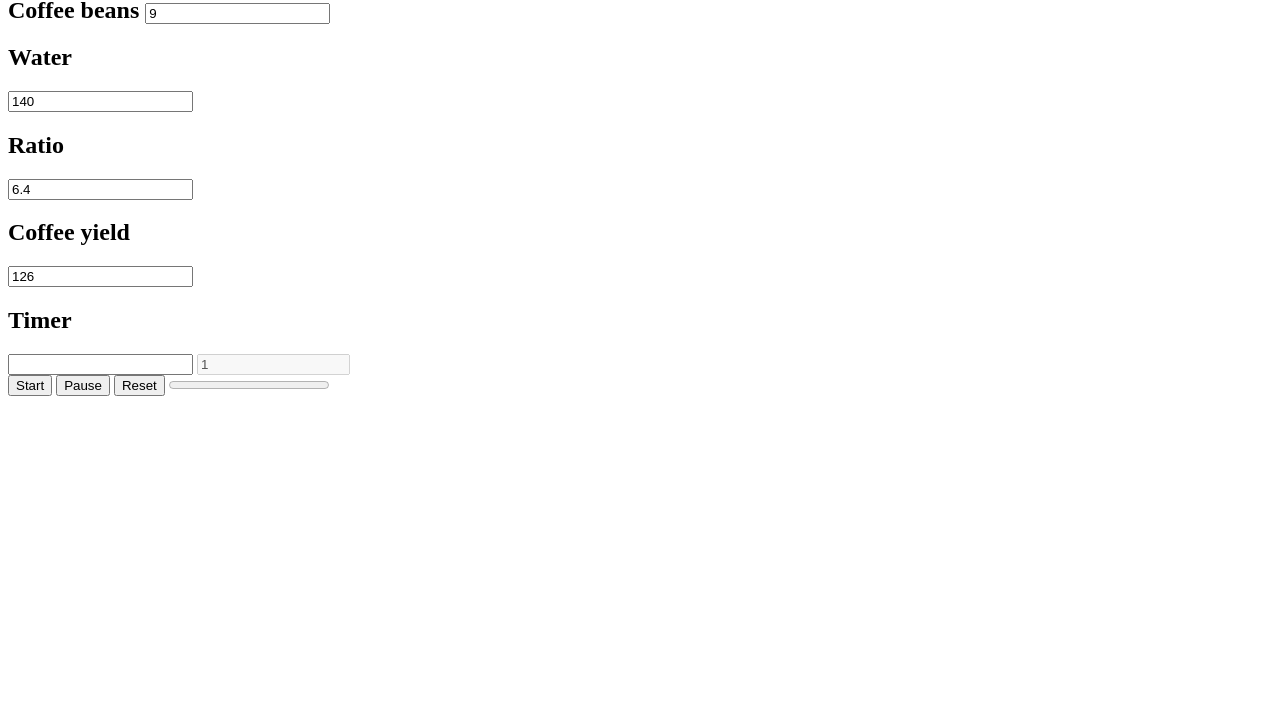
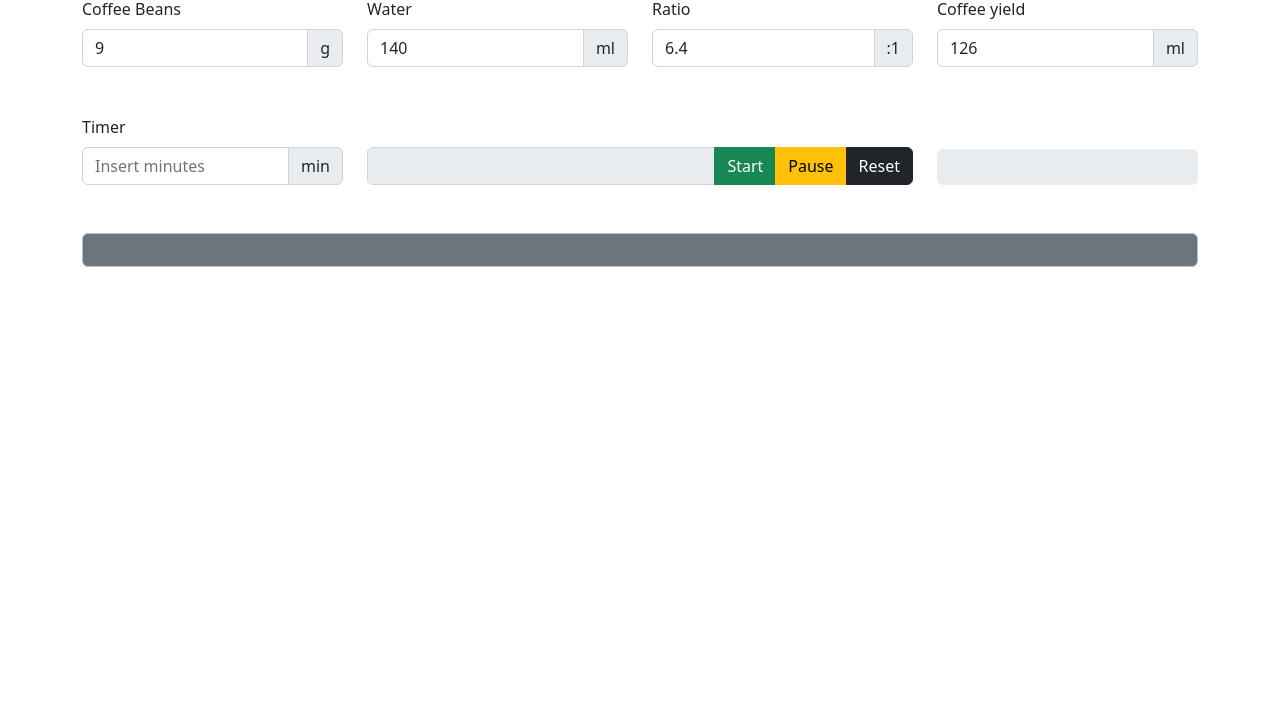
Before and after one commit to MartinChovanec/coffee-calculator, a plain HTML site: page index.html in a window 1280 px wide. Shown: the part 83-800 px from the top of the page. Drawn offline with nearby package versions, Linux system fonts and the light colour scheme.

Commit message:
styling created

```diff
--- a/index.html
+++ b/index.html
@@ -3,48 +3,75 @@
     <head>
         <meta charset="utf-8"/>
         <meta name="viewport" content="width=device-width, initial-scale=1"/>
-        <link rel="stylesheet" href="index.css"/>
+        <link href="https://cdn.jsdelivr.net/npm/bootstrap@5.2.0/dist/css/bootstrap.min.css" rel="stylesheet" integrity="sha384-gH2yIJqKdNHPEq0n4Mqa/HGKIhSkIHeL5AyhkYV8i59U5AR6csBvApHHNl/vI1Bx" crossorigin="anonymous">
+        <link rel="stylesheet" href="index.css">
         <title>
             Coffee brewing calculator
         </title>
     </head>
     <body>
-        <h1>Coffee brewing calculator</h1>
-        <section>
-            <h2>Coffee beans
-    <input type="number" id="coffee-beans" name="coffee-beans" min='1' required size="48" placeholder='enter number' value=9>
-            </h2>
-        </section>
-        <section>
-            <h2>Water</h2>
-            <input type="number" id="water" name="water" min='1' required size="16" placeholder='enter number' value=140>
-        </section>
-        <section>
-            <h2>Ratio</h2>
-            <input type="number" id="ratio" name="ratio" min='1' required size="16" value=6.4>
-        </section>
-        <section>
-            <h2>Coffee yield</h2>
-            <input type="number" id="coffee-yield" name="coffee-yield" min='1' required size="16" value=126>
-        </section>
-        <section>
-            <h2>Timer</h2>
-            <input type="number" id="timereceiver" name="timereceiver" min='1' required size="16">
-            <input type="timer" id="dynamictimer" name="dynamictimer" min='1' required size="16" value=1 disabled>
-        </section>
-        <button id='start' type='button'>
-    Start
-</button>
-        <button id='pause' type='button'>
-    Pause
-</button>
-        <button id='reset' type='button'>
-    Reset
-</button>
-
-        <progress id="progress" max="" value=""> 70% </progress>
-
-        <p id="infoBox"></p>
+        <main class="container mt-4">
+            <noscript>
+                <p>Calculator works only for browsers who support JavaScript.</p>
+            </noscript>
+            <h1>Coffee brewing calculator</h1>
+            <div class="row mb-5">
+                <div class="col-md-3">
+                    <label for="coffee-beans" class="form-label">Coffee Beans</label>
+                    <div class="input-group">
+                        <input type="number" class="form-control" id="coffee-beans" name="coffee-beans" value=9 required min='1'>
+                        <span class="input-group-text">g</span>
+                    </div>
+                </div>
+                <div class="col-md-3">
+                    <label for="water" class="form-label">Water</label>
+                    <div class="input-group">
+                        <input type="number" class="form-control" id="water" name="water" value=140 required min='1'>
+                        <span class="input-group-text">ml</span>
+                    </div>
+                </div>
+                <div class="col-md-3">
+                    <label for="ratio" class="form-label">Ratio</label>
+                    <div class="input-group">
+                        <input type="number" class="form-control" id="ratio" name="ratio" value=6.4 required min='1'>
+                        <span class="input-group-text">:1</span>
+                    </div>
+                </div>
+                <div class="col-md-3">
+                    <label for="coffee-yield" class="form-label">Coffee yield</label>
+                    <div class="input-group">
+                        <input type="number" class="form-control" id="coffee-yield" name="coffee-yield" value=126 required min='1'>
+                        <span class="input-group-text">ml</span>
+                    </div>
+                </div>
+            </div>
+            <div class="row mb-5">
+                <div class="col">
+                    <label for="timereceiver" class="form-label">Timer</label>
+                    <div class="input-group">
+                        <input type="number"class="form-control" id="timereceiver" name="timereceiver" min='0' required size="16" placeholder="Insert minutes">
+                        <span class="input-group-text">min</span>
+                    </div>
+                </div>
+                <div class="col-md-6 align-self-end">
+                    <div class="input-group">
+                        <input type="text" class="form-control" id="dynamictimer" name="dynamictimer" required size="16" disabled>
+                        <button class="btn btn-success" id='start' type='button'>Start</button>
+                        <button class="btn btn-warning" id='pause' type='button'>Pause</button>
+                        <button class="btn btn-dark" id='reset' type='button'>Reset</button>
+                    </div>
+                </div>
+                <div class="col-md-3 align-self-end">
+                    <div class="progress" style="height: 36px;">
+                        <div id='progress' class="progress-bar" role="progressbar" aria-label="progessbar" aria-valuenow="0" aria-valuemin="0" aria-valuemax="100"></div>
+                    </div>
+                </div>
+                <!--<div class="col-sm-3 align-self-end progress px-0" style="height:36px;">
+                            <div id='progress' class="progress-bar" role="progressbar" aria-label="progressbar" aria-valuemin="0" aria-valuemax="100" aria-valuenow="0"></div>
+                        </div> -->
+            </div>
+            <div class=" bg-secondary text-white fs-6 alert alert-dark mt-5" role="alert" id="infoBox"></div>
+        </main>
         <script src="./script.js"></script>
 
     </body>
--- a/script.js
+++ b/script.js
@@ -13,12 +13,11 @@ let timeRemain;
 let progressElement = document.getElementById("progress");
 let infoBoxElement = document.getElementById("infoBox");
 
+
 const coffeeBeansInput = (event) => {
     let index = event.target.value.indexOf(".");
-  console.log(index);
     if (index >= 1 && event.target.value.length - index >= 4) {
         let roundValue = Number(event.target.value).toFixed(2);
-    console.log(roundValue);
         event.target.value = roundValue;
     }
     let beansValue = beansElement.value;
@@ -27,16 +26,10 @@ const coffeeBeansInput = (event) => {
     if (event.target !== last2Inputs[0]) {
         last2Inputs = [event.target, last2Inputs[0]];
     }
-  if (
-    last2Inputs.includes(beansElement) &&
-    last2Inputs.includes(ratioElement)
-  ) {
+    if (last2Inputs.includes(beansElement) && last2Inputs.includes(ratioElement)) {
         waterValue = beansValue * ratioValue;
         waterElement.value = waterValue.toFixed(2);
-  } else if (
-    last2Inputs.includes(beansElement) &&
-    last2Inputs.includes(waterElement)
-  ) {
+    } else if (last2Inputs.includes(beansElement) && last2Inputs.includes(waterElement)) {
         ratioValue = waterValue / beansValue;
         ratioElement.value = ratioValue.toFixed(2);
     } else {
@@ -55,7 +48,6 @@ const yieldInput = (event) => {
     let index = event.target.value.indexOf(".");
     if (index >= 1 && event.target.value.length - index >= 4) {
         let roundValue = Number(event.target.value).toFixed(2);
-    console.log(roundValue);
         event.target.value = roundValue;
     }
 
@@ -67,10 +59,7 @@ const yieldInput = (event) => {
     if (waterElement !== last2Inputs[0]) {
         last2Inputs = [waterElement, last2Inputs[0]];
     }
-  if (
-    last2Inputs.includes(beansElement) &&
-    last2Inputs.includes(waterElement)
-  ) {
+    if (last2Inputs.includes(beansElement) && last2Inputs.includes(waterElement)) {
         ratioValue = waterValue / beansValue;
         ratioElement.value = ratioValue.toFixed(2);
     } else {
@@ -110,26 +99,31 @@ const timeReset = () => {
 const timeConvertor = (seconds) => {
     let minutes = Math.floor(seconds / 60);
     let sekundy = seconds % 60;
-  console.log(minutes, sekundy);
     if (sekundy <= 9) {
         sekundy = "0" + sekundy;
     }
     dynamictimer.value = `${minutes}:${sekundy}`;
     let timeReceiveValue = Number(progressElement.max);
-  progressElement.value = timeReceiveValue - seconds;
+    //progressElement.value = timeReceiveValue - seconds
+    const percentage = (1 - timeRemain / timeReceiveValue) * 100;
+    progressElement.style.width = `${percentage}%`;
+    progressElement.setAttribute("aria-valuenow", percentage);
+
 };
 
 const isSunRise = async () => {
     try {
         const position = await new Promise((resolve, reject) =>
-      navigator.geolocation.getCurrentPosition(resolve, reject,{timeout: 5000})
+            navigator.geolocation.getCurrentPosition(resolve, reject, { timeout: 5000 })
         );
 
-    const response = await fetch(`https://api.sunrise-sunset.org/json?lat=${position.coords.latitude}&lng=${position.coords.longitude}&formatted=0`);
+        const response = await fetch(
+            `https://api.sunrise-sunset.org/json?lat=${position.coords.latitude}&lng=${position.coords.longitude}&formatted=0`
+        );
         if (!response.ok) {
             await Promise.reject("not ok");
         }
-    const jsonResponse = await response.json()
+        const jsonResponse = await response.json();
 
         const sunrise = new Date(jsonResponse.results.sunrise);
         const sunset = new Date(jsonResponse.results.sunset);
@@ -140,19 +134,16 @@ const isSunRise = async () => {
             infoBoxElement.innerHTML =
                 "⚠️ You should wait few hours after getting up before making the first cup of coffee.";
         } else if (hours < 10) {
-      infoBoxElement.innerHTML =
-        " ☕ Just now it's an ideal time to have a coffee.";
+            infoBoxElement.innerHTML = " ☕ Just now it's an ideal time to have a coffee.";
         } else if (hours < 16) {
             infoBoxElement.innerHTML = " ☕ You're fine having a coffee now.";
         } else if (now < sunset) {
-      infoBoxElement.innerHTML =
-        " ⚠️ Beware, you shouldn't drink coffee at least 6 hours before sleep.";
+            infoBoxElement.innerHTML = " ⚠️ Beware, you shouldn't drink coffee at least 6 hours before sleep.";
         } else {
-      infoBoxElement.innerHTML =
-        "❌ It's already night, you definitely shouldn't be drinking coffee now.";
+            infoBoxElement.innerHTML = "❌ It's already night, you definitely shouldn't be drinking coffee now.";
         }
     } catch (error) {
-    console.log("error", error);
+        return error;
     }
 };
 
```
Lines whose indentation alone changed are shown as unchanged.
